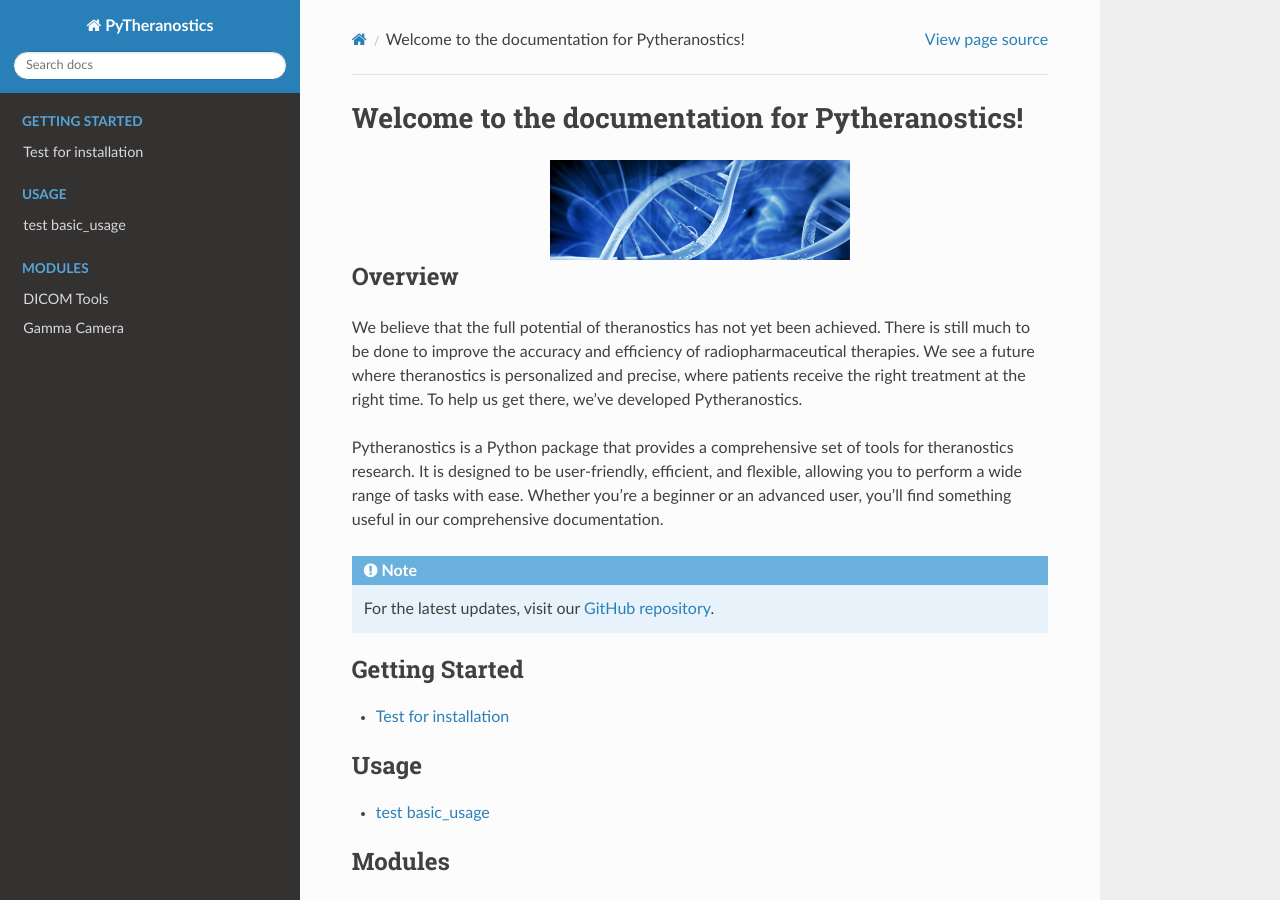
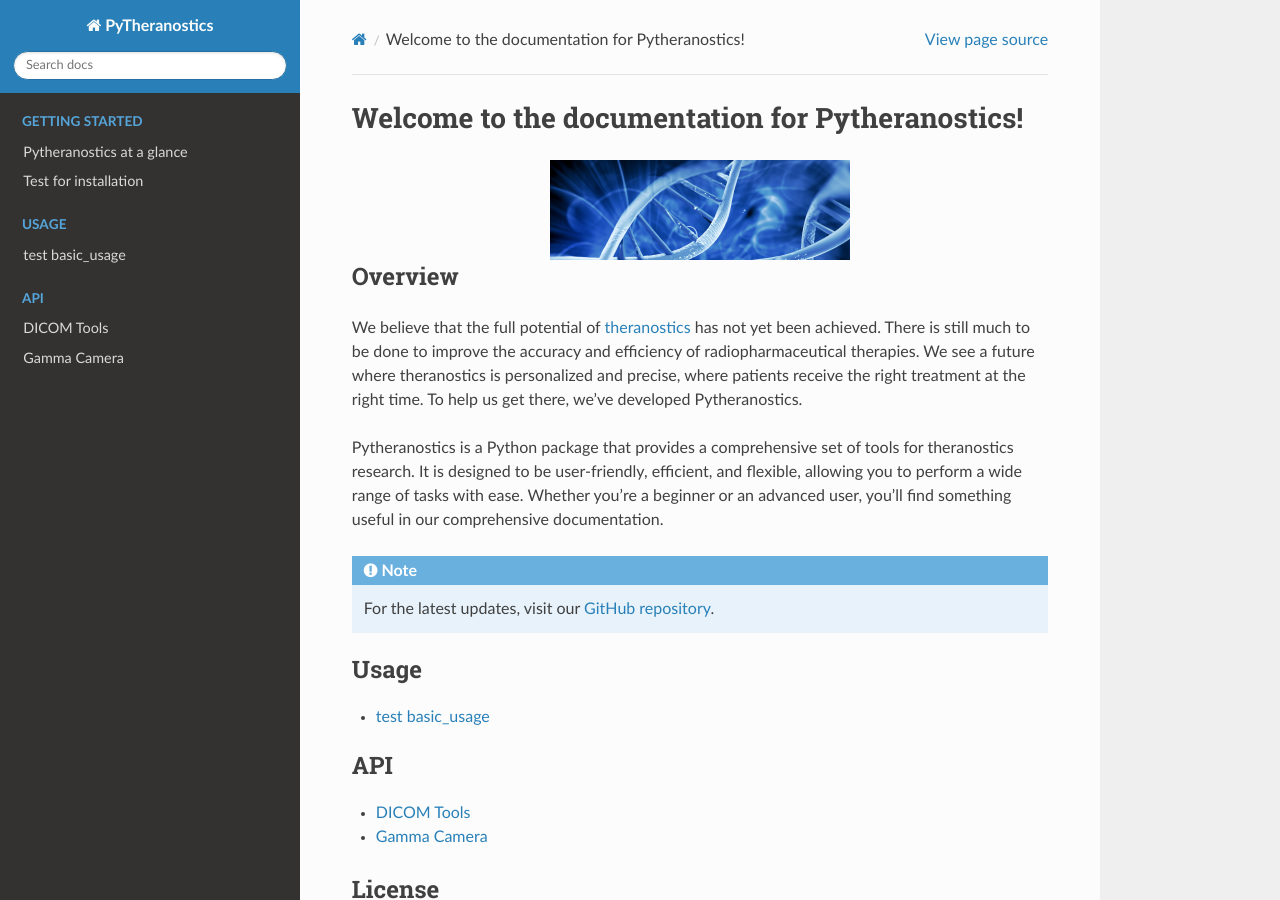
Before and after one commit to qurit/PyTheranostics, a Sphinx documentation site: the page built from doodle/docs/source/index.rst, in a window 1280 px wide and 900 px high. Built offline with Sphinx 7.4.7 and the Read the Docs theme 2.0.0, drawn with Linux system fonts in a browser that asks for light colours; pages that are not in the unit, such as notebooks, are missing from menus.

```diff
--- a/doodle/docs/source/index.rst
+++ b/doodle/docs/source/index.rst
@@ -37,7 +42,7 @@ Whether you're a beginner or an advanced user, you'll find something useful in o
 
 .. toctree::
    :maxdepth: 2
-   :caption: Modules
+   :caption: API
 
    modules
 
```
Also changed, not shown: other parts of doodle/docs/source/index.rst (+7 -2 lines), doodle/docs/source/intro/overview.rst (added, +12 -0 lines), doodle/docs/source/_static/dosimetry_workflow.png (added).
